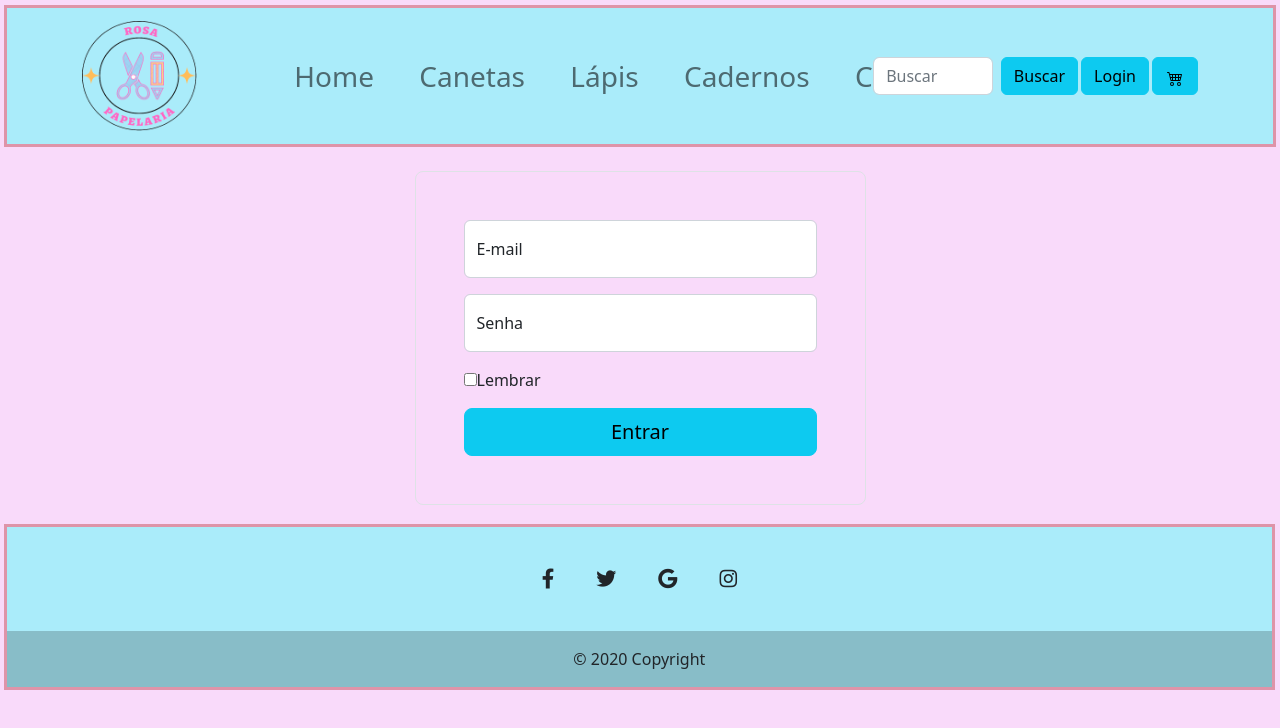
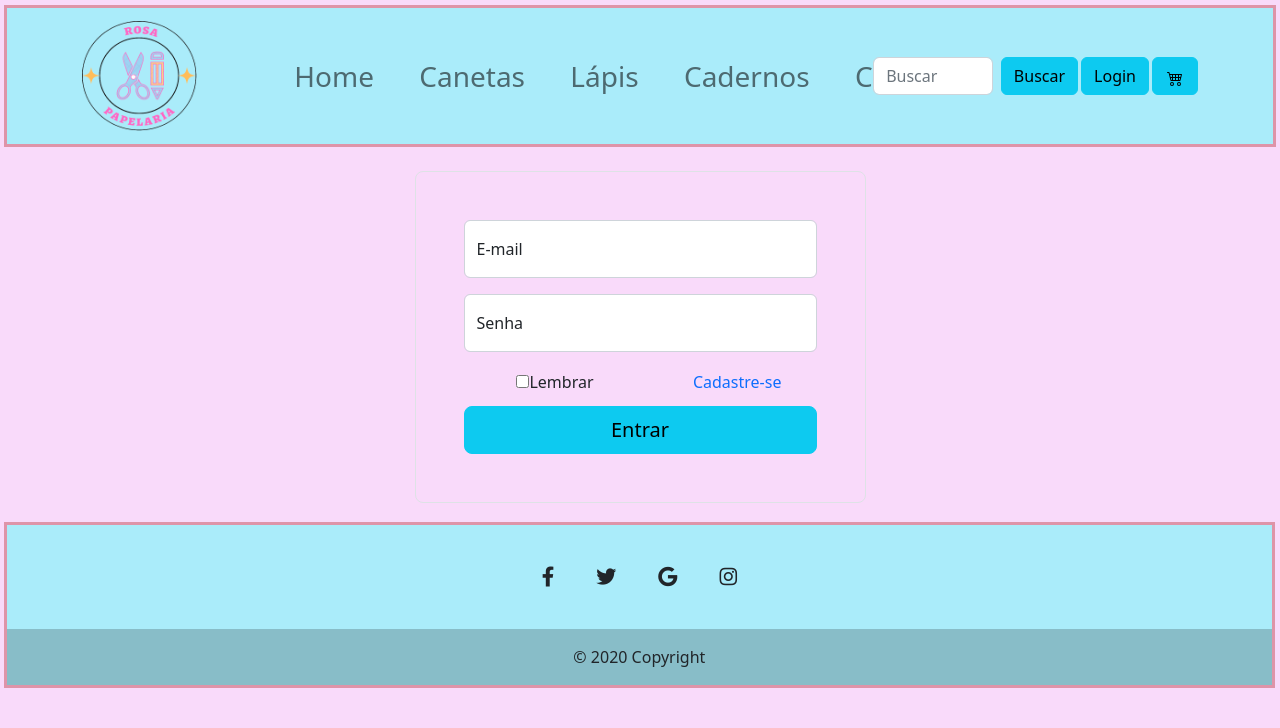
Before and after one commit to Leomatheu/eCommerceLivraria, a Vue app: page /login in a window 1280 px wide. Shown: the top 728 px of the page. Built offline with nearby package versions, Linux system fonts and the light colour scheme.

Commit message:
tela de login

```diff
--- a/src/components/detalheProdComponente.vue
+++ b/src/components/detalheProdComponente.vue
@@ -12,7 +12,7 @@
             <br>
             <h2>R$ 1,55</h2>
             <br>
-            <button type="button" class="btn btn-info btn-lg">Comprar</button>
+            <button type="button" class="btn btn-info btn-lg">Adicionar ao carrinho</button>
         </div>
     </div>
 </template>
@@ -34,6 +34,7 @@ export default {
 
     mounted(){
         const id = this.$route.params.id
+
         if(id){
             console.log(id)
         }
--- a/src/components/loginComponente.vue
+++ b/src/components/loginComponente.vue
@@ -1,27 +1,52 @@
 <template>
     <!-- componente de login -->
     <div class="container mt-4">
+
+        <!-- alert de sucesso no login -->
+        <div class="alert alert-success alert-dismissible" v-show="this.logado">
+            <button type="button" class="btn-close" data-bs-dismiss="alert" @click="fechaAlertSucsess()"></button>
+            <strong> Login efetuado com sucesso !</strong> Bem vindo {{ nomeData }}
+        </div>
+
+        <!-- alert de não sucesso no login -->
+        <div class="alert alert-danger alert-dismissible" v-show="this.naoLogado">
+            <button type="button" class="btn-close" data-bs-dismiss="alert" @click="fechaAlertDanger()"></button>
+            <strong> Falha no login !</strong> E-mail ou senha incorreto.
+        </div>
+
+
         <div class="row align-items-center">
             <div class="col-md-10 mx-auto col-lg-5">
-                <form class="p-4 p-md-5 border rounded-3 bg-#DE94A9">
+                <form class="p-4 p-md-5 border rounded-3 bg-#DE94A9 needs-validation" novalidate>
+
                     <!-- input de e-mail -->
                     <div class="form-floating mb-3">
-                        <input type="email" class="form-control" id="inputEmail" placeholder="E-mail">
+                        <input type="email" class="form-control" id="inputEmail" placeholder="E-mail" v-model="email" required>
                         <label for="inputEmail">E-mail</label>
                     </div>
+
                     <!-- input de senha -->
                     <div class="form-floating mb-3">
-                        <input type="password" class="form-control" id="inputSenha" placeholder="Senha">
+                        <input type="password" class="form-control" id="inputSenha" placeholder="Senha" v-model="senha" required>
                         <label for="inputSenha">Senha   </label>
                     </div>
-                    <!-- checkbox de lembrar cadastro -->
-                    <div class="checkbox mb-3">
-                        <label>
-                            <input type="checkbox" value="lembrar">Lembrar
-                        </label>
+
+                    <div class="ck-link-form">
+                        <!-- checkbox de lembrar cadastro -->
+                        <div class=" checkbox margins">
+                            <label>
+                                <input type="checkbox" value="lembrar">Lembrar
+                            </label>
+                        </div>
+
+
+                        <div class="margins">
+                            <a href="" class="text-decoration-none" @click.prevent="formCadastro()">Cadastre-se</a>
+                        </div>
                     </div>
+
                     <!-- botão de login -->
-                    <button class="w-100 btn btn-lg btn-info" type="submit">Entrar</button>
+                    <button class="w-100 btn btn-lg btn-info" type="submit" @click.prevent="validaAcesso ()">Entrar</button>
                 </form>
             </div>
         </div>
@@ -30,7 +55,65 @@
 
 <script>
 export default {
-    name : 'loginComponente'
+    name : 'loginComponente',
+
+    data () {
+        return {
+            //variáveis que recebem os valores do campo
+            email : null,
+            senha : null,
+
+            //variáveis que são recuperadas do banco
+            nomeData : "Leonardo",
+            emailData : "leonardo@teste.com",
+            senhaData : "leo013595",
+
+            //variáveis de validação dos alerts
+            logado : false,
+            naoLogado : false
+        }
+    },
+
+    methods : {
+        validaAcesso () {
+            if ((this.senha == this.senhaData)&&(this.email == this.emailData)){
+                this.logado = !this.logado
+                this.senha = null
+                this.email = null
+            }
+            else{
+                this.naoLogado = !this.naoLogado
+                this.senha = null
+                this.email = null
+            }
+        },
+
+        formCadastro(){
+            this.$router.push(`/facaseucadastro`)
+        },
+
+        fechaAlertSucsess(){
+            this.logado = !this.logado
+        },
+
+        fechaAlertDanger() {
+            this.naoLogado = !this.naoLogado
+        }
+    }
 }
 
 </script>
+
+<style scoped>
+.ck-link-form{
+    display: flex;
+    flex-direction: row;
+    margin-top: 2%;
+}
+
+.margins {
+    margin-left: 15%;
+    margin-bottom: 3.5%;
+}
+
+</style>
--- a/src/router/index.js
+++ b/src/router/index.js
@@ -8,9 +8,9 @@ const routes = [
     component: HomeView
   },
   {
-    path: '/contato',
-    name: 'contato',
-    component: () => import(/* webpackChunkName: "contato" */ '../views/ContatoView.vue')
+    path: '/facaseucadastro',
+    name: 'facaseucadastro',
+    component: () => import(/* webpackChunkName: "contato" */ '../views/CadastroView.vue')
   },
   {
     path: '/caneta',
--- /dev/null
+++ b/src/views/CadastroView.vue
@@ -0,0 +1,17 @@
+<template>
+  <div>
+    <formComponente/>
+  </div>
+</template>
+
+<script>
+  import formComponente from '@/components/formComponente.vue';
+  export default {
+    name : "cadastro",
+
+    components : {
+      formComponente
+    }
+  }
+
+</script>
--- a/src/views/ContatoView.vue
+++ /dev/null
@@ -1,5 +0,0 @@
-<template>
-  <div>
-    <h1>PÁGINA CONTATOS</h1>
-  </div>
-</template>
--- a/src/views/LoginView.vue
+++ b/src/views/LoginView.vue
@@ -3,12 +3,11 @@
 </template>
 
 <script>
-import formComponente from '@/components/formComponente.vue';
+
 import loginComponente from '@/components/loginComponente.vue';
 
 export default {
     components : {
-        formComponente,
         loginComponente
     }
 }
```
